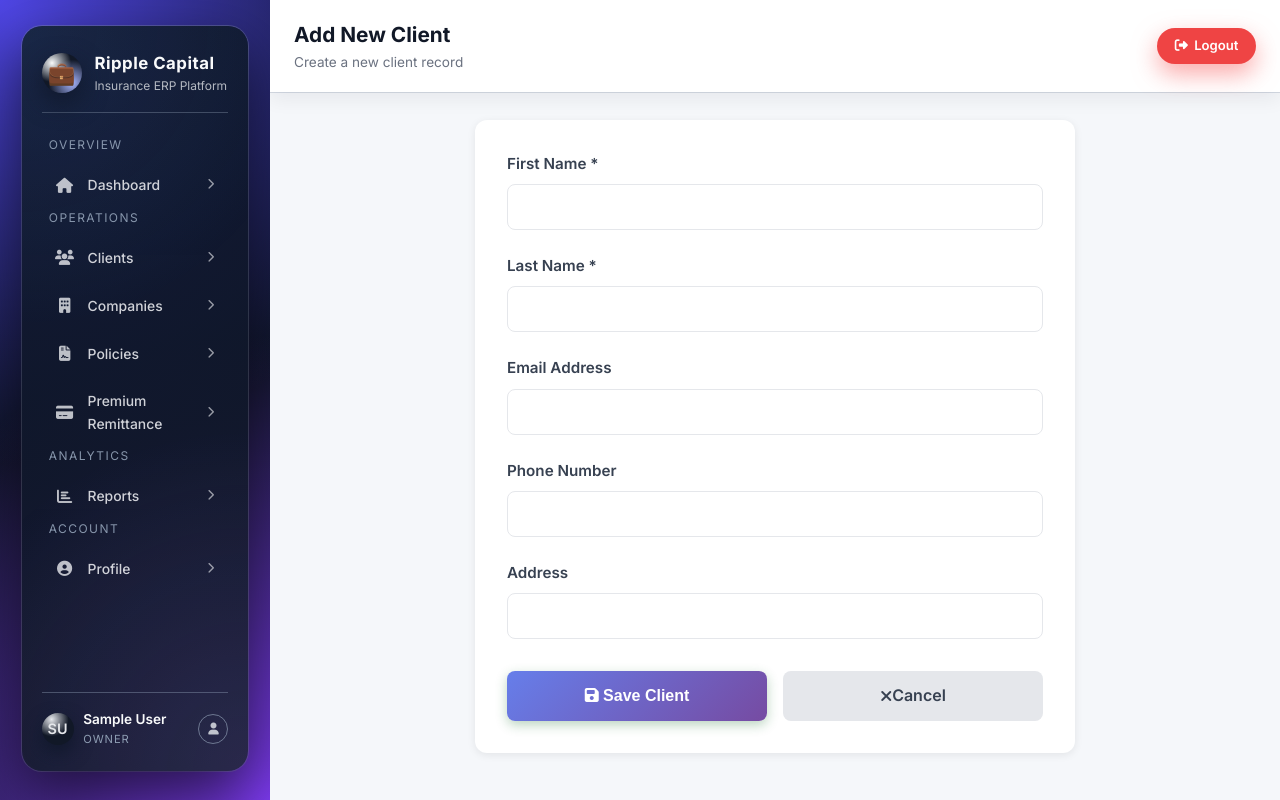
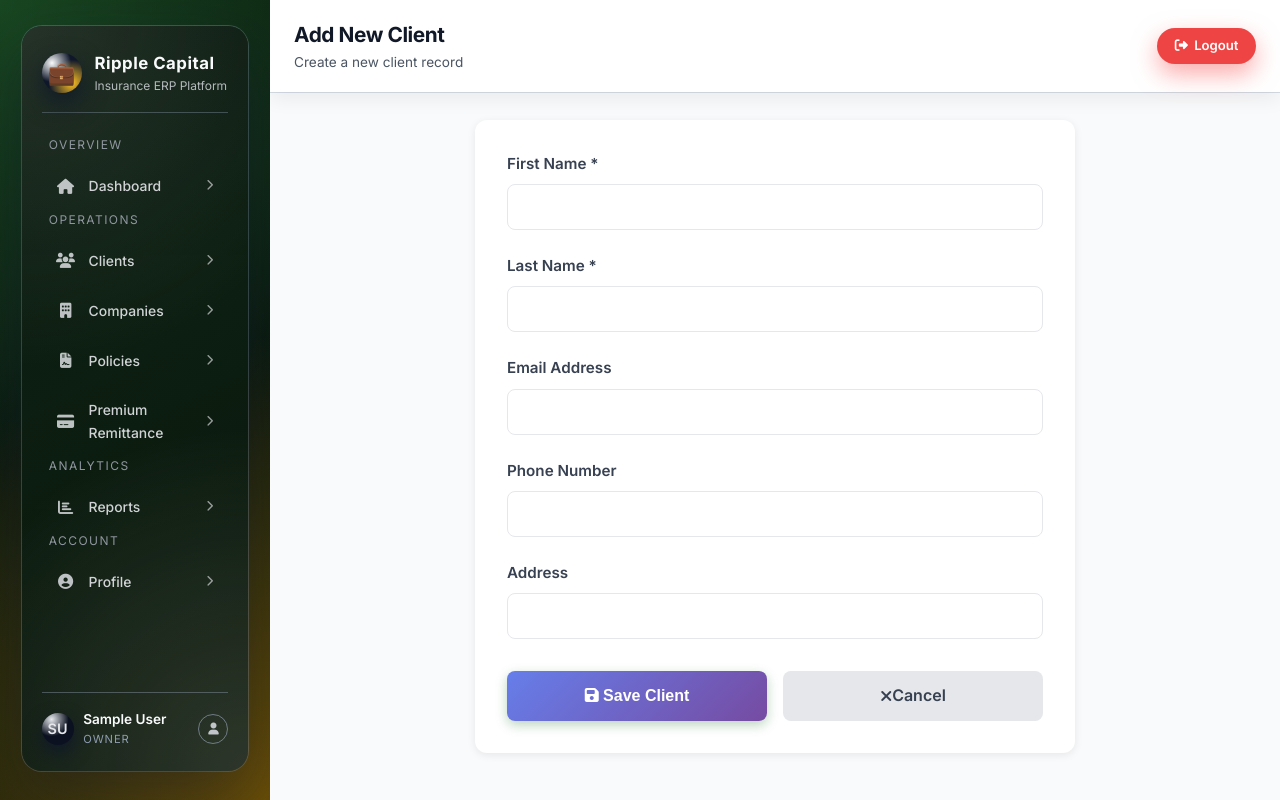
Before and after one commit to chiwonerwatylon-glitch/RippleCapitalERP-2026, a Flask app: page /clients/add in a window 1280 px wide. Run offline with Flask 3, Linux system fonts and the light colour scheme; the visitor is signed in with stand-in values (Sample User, id 1).

Commit message:
Update sidebar_layout.html

```diff
--- a/templates/sidebar_layout.html
+++ b/templates/sidebar_layout.html
@@ -13,20 +13,43 @@
 
     <style>
         :root {
-            --rc-bg: #f5f7fa;
-            --rc-sidebar-bg: radial-gradient(circle at top left, #4f46e5 0, transparent 55%),
-                             radial-gradient(circle at bottom right, #7c3aed 0, transparent 55%),
-                             linear-gradient(145deg, #0b1020 0%, #101827 100%);
-            --rc-sidebar-glass: rgba(15, 23, 42, 0.86);
-            --rc-sidebar-accent: #a5b4fc;
-            --rc-sidebar-accent-soft: rgba(129, 140, 248, 0.15);
-            --rc-sidebar-text: #e5e7eb;
-            --rc-primary: #4f46e5;
-            --rc-danger: #ef4444;
-            --rc-danger-dark: #dc2626;
-            --rc-border-subtle: #e5e7eb;
-            --rc-text-main: #111827;
-            --rc-text-muted: #6b7280;
+            /* Brand palette (from your system) */
+            --ripple-primary: #1B702D;
+            --ripple-primary-light: #2D9F42;
+            --ripple-primary-lighter: #E8F5EA;
+            --ripple-secondary: #FBA300;
+            --ripple-secondary-light: #FDB833;
+            --ripple-secondary-lighter: #FFF3E0;
+
+            --ripple-gray-900: #111827;
+            --ripple-gray-800: #1F2937;
+            --ripple-gray-700: #374151;
+            --ripple-gray-600: #4B5563;
+            --ripple-gray-500: #6B7280;
+            --ripple-gray-400: #9CA3AF;
+            --ripple-gray-300: #D1D5DB;
+            --ripple-gray-200: #E5E7EB;
+            --ripple-gray-100: #F3F4F6;
+            --ripple-gray-50: #F9FAFB;
+
+            --ripple-success: #10B981;
+            --ripple-warning: #F59E0B;
+            --ripple-error: #EF4444;
+            --ripple-info: #3B82F6;
+
+            --ripple-shadow-soft: 0 10px 20px rgba(15, 23, 42, 0.08);
+            --ripple-shadow-strong: 0 24px 60px rgba(15, 23, 42, 0.40);
+
+            --rc-bg: var(--ripple-gray-50);
+            /* Sidebar background uses brand green + accent orange with subtle depth */
+            --rc-sidebar-bg:
+                radial-gradient(circle at top left, rgba(43, 122, 56, 0.5) 0, transparent 55%),
+                radial-gradient(circle at bottom right, rgba(251, 163, 0, 0.4) 0, transparent 55%),
+                linear-gradient(145deg, #07140b 0%, #0b1a10 35%, #07140b 100%);
+            --rc-sidebar-text: #E5E7EB;
+            --rc-border-subtle: var(--ripple-gray-200);
+            --rc-text-main: var(--ripple-gray-900);
+            --rc-text-muted: var(--ripple-gray-600);
         }
 
         * {
@@ -68,11 +91,11 @@
             height: 100%;
             border-radius: 1.25rem;
             background: linear-gradient(150deg,
-                        rgba(15, 23, 42, 0.96) 0%,
-                        rgba(15, 23, 42, 0.9) 45%,
-                        rgba(17, 24, 39, 0.96) 100%);
+                        rgba(7, 20, 11, 0.98) 0%,
+                        rgba(12, 30, 17, 0.96) 45%,
+                        rgba(7, 20, 11, 0.98) 100%);
             box-shadow:
-                0 24px 60px rgba(0, 0, 0, 0.6),
+                var(--ripple-shadow-strong),
                 0 0 0 1px rgba(148, 163, 184, 0.35);
             overflow: hidden;
             display: flex;
@@ -85,9 +108,9 @@
             position: absolute;
             inset: 0;
             background:
-                radial-gradient(circle at 0% 0%, rgba(96, 165, 250, 0.12) 0, transparent 40%),
-                radial-gradient(circle at 100% 100%, rgba(167, 139, 250, 0.16) 0, transparent 45%);
-            opacity: 0.9;
+                radial-gradient(circle at 0% 0%, rgba(232, 245, 234, 0.16) 0, transparent 45%),
+                radial-gradient(circle at 100% 100%, rgba(255, 243, 224, 0.18) 0, transparent 45%);
+            opacity: 0.85;
             pointer-events: none;
         }
 
@@ -116,9 +139,9 @@
             align-items: center;
             justify-content: center;
             background: radial-gradient(circle at 25% 25%, #f9fafb 0, transparent 45%),
-                        radial-gradient(circle at 75% 75%, #a5b4fc 0, transparent 55%),
-                        #111827;
-            box-shadow: 0 10px 25px rgba(15, 23, 42, 0.9);
+                        radial-gradient(circle at 75% 75%, #fbbf24 0, transparent 55%),
+                        #0f172a;
+            box-shadow: 0 10px 24px rgba(15, 23, 42, 0.9);
             font-size: 1.4rem;
         }
 
@@ -143,7 +166,7 @@
             font-size: 0.75rem;
             text-transform: uppercase;
             letter-spacing: 0.12em;
-            color: rgba(148, 163, 184, 0.9);
+            color: rgba(156, 163, 175, 0.9);
             margin-bottom: 0.55rem;
             padding: 0 0.45rem;
         }
@@ -190,24 +213,27 @@
                 background 0.16s ease,
                 color 0.16s ease,
                 transform 0.12s ease,
-                box-shadow 0.16s ease;
+                box-shadow 0.16s ease,
+                border-color 0.16s ease;
+            border: 1px solid transparent;
         }
 
         .sidebar-menu-link:hover {
-            background: rgba(31, 41, 55, 0.9);
+            background: rgba(15, 23, 42, 0.85);
             color: #ffffff;
             transform: translateX(2px);
             box-shadow:
-                0 10px 24px rgba(15, 23, 42, 0.7),
-                0 0 0 1px rgba(129, 140, 248, 0.45);
+                0 10px 24px rgba(7, 20, 11, 0.85),
+                0 0 0 1px rgba(209, 250, 229, 0.5);
+            border-color: rgba(27, 112, 45, 0.5);
         }
 
         .sidebar-menu-link.active {
-            background: linear-gradient(135deg, #4f46e5 0%, #7c3aed 100%);
+            background: linear-gradient(135deg, var(--ripple-primary) 0%, var(--ripple-primary-light) 100%);
             color: #ffffff;
             box-shadow:
-                0 12px 28px rgba(79, 70, 229, 0.8),
-                0 0 0 1px rgba(191, 219, 254, 0.8);
+                0 14px 30px rgba(27, 112, 45, 0.8),
+                0 0 0 1px rgba(209, 250, 229, 0.9);
         }
 
         .sidebar-menu-icon {
@@ -248,14 +274,14 @@
             height: 32px;
             border-radius: 999px;
             background: radial-gradient(circle at 30% 20%, #e5e7eb 0, transparent 50%),
-                        #111827;
+                        #0b1120;
             display: flex;
             align-items: center;
             justify-content: center;
             font-size: 0.9rem;
             font-weight: 600;
             color: #e5e7eb;
-            box-shadow: 0 8px 18px rgba(15, 23, 42, 0.9);
+            box-shadow: 0 8px 18px rgba(15, 23, 42, 0.95);
         }
 
         .sidebar-user-text {
@@ -295,9 +321,9 @@
         }
 
         .sidebar-footer-actions a:hover {
-            background: rgba(15, 23, 42, 0.95);
-            border-color: rgba(129, 140, 248, 0.9);
-            color: #c7d2fe;
+            background: rgba(7, 20, 11, 0.96);
+            border-color: rgba(231, 250, 238, 0.9);
+            color: #d1fae5;
             transform: translateY(-1px);
         }
 
@@ -333,6 +359,7 @@
             font-size: 1.3rem;
             font-weight: 700;
             color: var(--rc-text-main);
+            letter-spacing: -0.02em;
         }
 
         .page-subtitle {
@@ -349,7 +376,7 @@
 
         .logout-btn {
             padding: 0.45rem 1.1rem;
-            background: var(--rc-danger);
+            background: var(--ripple-error);
             color: #ffffff;
             border: none;
             border-radius: 999px;
@@ -368,7 +395,7 @@
         }
 
         .logout-btn:hover {
-            background: var(--rc-danger-dark);
+            background: #dc2626;
             transform: translateY(-1px);
             box-shadow: 0 16px 30px rgba(248, 113, 113, 0.75);
         }
```
